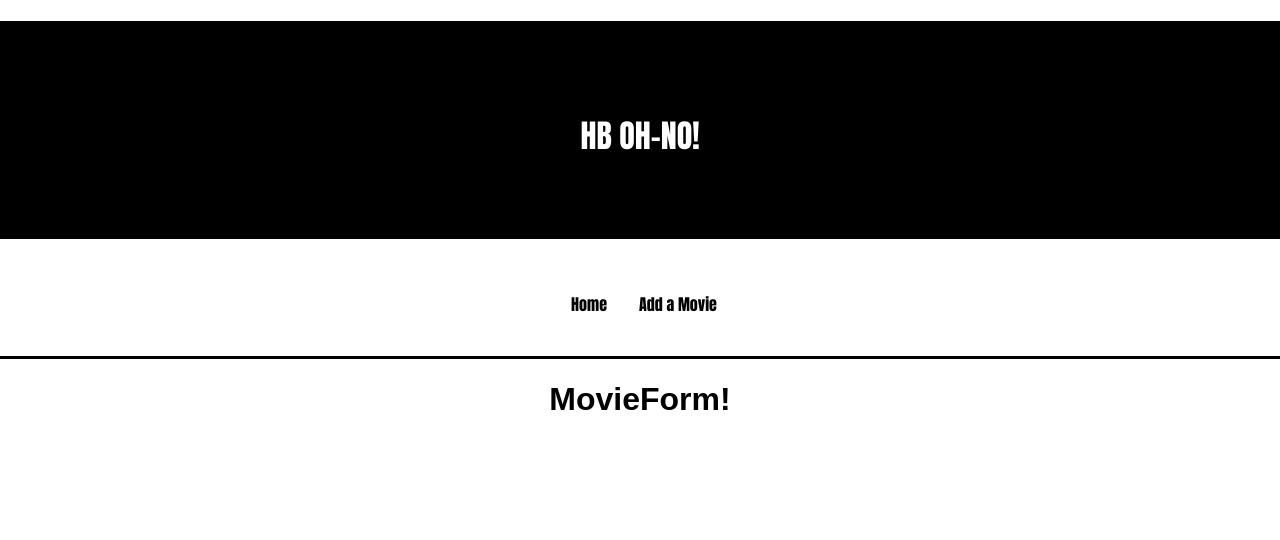
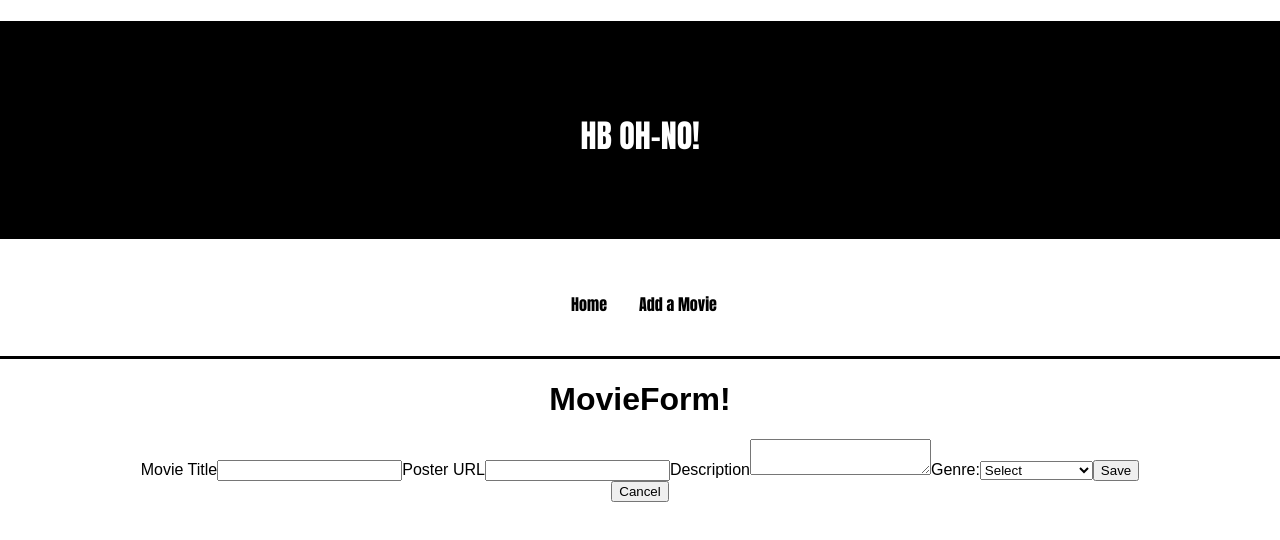
Before and after one commit to korchard/movie-sagas, a React (Create React App) app: page /#/movieForm in a window 1280 px wide. Shown: the top 540 px of the page. Built offline with nearby package versions, Linux system fonts and the light colour scheme.

Commit message:
completed the form and got post route functioning

```diff
--- a/src/components/MovieForm/MovieForm.js
+++ b/src/components/MovieForm/MovieForm.js
@@ -1,15 +1,79 @@
 import React, { Component } from 'react';
-// import {HashRouter as Router, Route} from 'react-router-dom';
+import { connect } from "react-redux";
 import './MovieForm.css';
 
 class MovieForm extends Component {
+
+    state = {
+        title: '',
+        poster: '',
+        description: '',
+        genre: '',
+    }
+
+    handleChange = (event, inputProperty) => {
+        event.preventDefault();
+        console.log('event happened', event.target.value);
+        this.setState({
+            [inputProperty]: event.target.value,
+        });
+    }
+
+    addMovie = (event) => {
+        event.preventDefault();
+        console.log(this.state);
+        this.props.dispatch({ type: 'ADD_MOVIE',
+                payload: {
+                title: this.state.title,
+                poster: this.state.poster,
+                description: this.state.description,
+                genre: this.state.genre,
+            }});
+        this.props.history.push('/');
+    }
+
+    backToHome = () => {
+        this.props.history.push('/');
+    }
+
   render() {
     return (
       <div>
         <h1>MovieForm!</h1>
+        <form>
+            <label htmlFor="movieTitle">Movie Title</label>
+                <input type="text" id="movieTitle" onChange={(event) => this.handleChange(event, 'title')}/>
+            <label htmlFor="posterUrl">Poster URL</label>
+                <input type="url" id="posterUrl" onChange={(event) => this.handleChange(event, 'poster')}/>
+            <label htmlFor="description">Description</label>
+                <textarea type="text" id="description" onChange={(event) => this.handleChange(event, 'description')}/>
+            <label htmlFor="category">Genre:</label>
+                <select name="category" id="category" onChange={(event) => this.handleChange(event, 'genre')}>
+                    <option>Select</option>
+                    <option value="1">Action</option>
+                    <option value="2">Adventure</option>
+                    <option value="3">Animated</option>
+                    <option value="4">Biographical</option>
+                    <option value="5">Comedy</option>
+                    <option value="6">Disaster</option>
+                    <option value="7">Documentary</option>
+                    <option value="8">Drama</option>
+                    <option value="9">Epic</option>
+                    <option value="10">Fantasy</option>
+                    <option value="11">Horror</option>
+                    <option value="12">Musical</option>
+                    <option value="13">Romantic</option>
+                    <option value="14">Science Fiction</option>
+                    <option value="15">Space-Opera</option>
+                    <option value="16">Superhero</option>
+                    <option value="17">Thriller</option>
+                </select>
+                <button onClick={this.addMovie}>Save</button>
+        </form>
+                <button onClick={this.backToHome}>Cancel</button>
       </div>
     );
   }
 }
 
-export default MovieForm;
+export default connect()(MovieForm);
--- a/src/index.js
+++ b/src/index.js
@@ -17,6 +17,7 @@ function* rootSaga() {
     yield takeEvery('GET_MOVIES', getMovies);
     yield takeEvery('GET_DETAILS', getDetails);
     yield takeEvery('GET_CATEGORY', getCategory);
+    yield takeEvery('ADD_MOVIE', addMovie);
 }
 
 function* getMovies() {
@@ -45,6 +46,16 @@ function* getCategory(action) {
         console.log('getCategory', response.data);
     } catch (error) {
     console.log('Bad news bears, error with INDEX GET', error);
+    }
+}
+
+function* addMovie( action ) {
+    console.log('index post', action.payload);
+    try {
+        yield axios.post('/api/movie', action.payload)
+        yield put({ type: 'GET_MOVIES' })
+    } catch (error) {
+        console.log('Bad news bears, error with INDEX POST', error);
     }
 }
 
```
Also changed, not shown: 2 other files (tests, documents, lock files or other folders).
